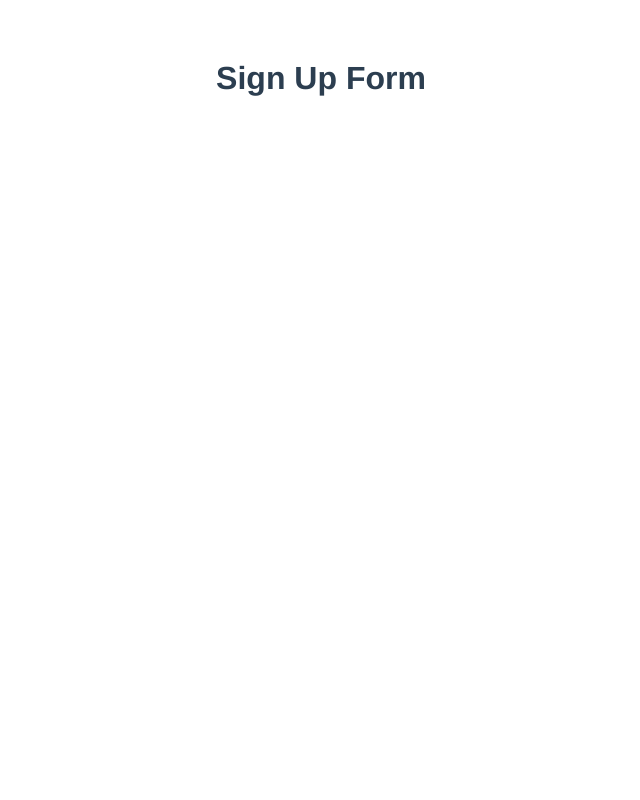
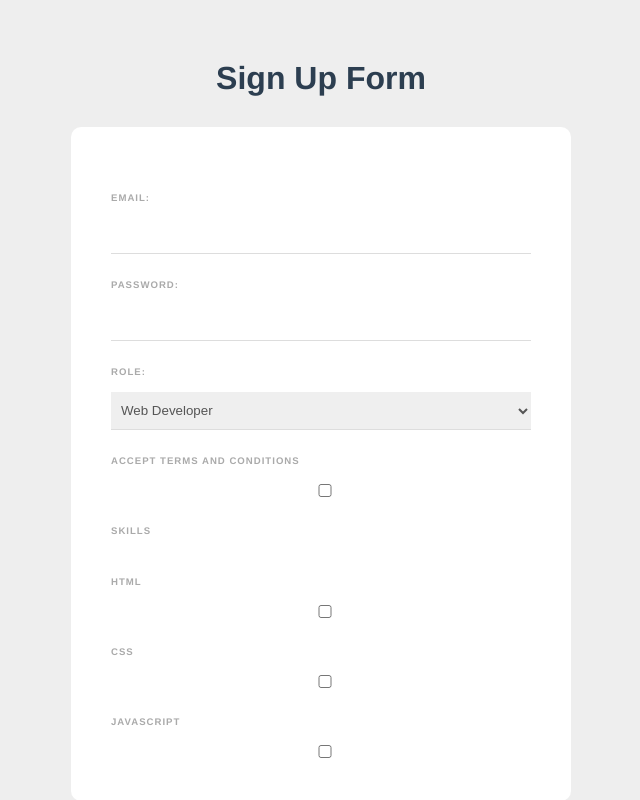
Before and after one commit to PeterOsoo/vue-web-form, a Vue app: page / in a window 1280 px wide. Shown: the top 800 px of the page, without its empty margins (319-959 px from the left). Built offline with nearby package versions, Linux system fonts and the light colour scheme.

Commit message:
add inputs & checkbox

```diff
--- a/src/App.vue
+++ b/src/App.vue
@@ -1,11 +1,15 @@
 <template>
   <h1>Sign Up Form</h1>
+  <SignupForm />
 </template>
 
 <script>
+import SignupForm from "./components/SignupForm";
 export default {
   name: "App",
-  components: {},
+  components: {
+    SignupForm,
+  },
 };
 </script>
 
@@ -18,4 +22,8 @@ export default {
   color: #2c3e50;
   margin-top: 60px;
 }
+body {
+  margin: 0;
+  background: #eee;
+}
 </style>
--- /dev/null
+++ b/src/components/SignupForm.vue
@@ -0,0 +1,86 @@
+<template>
+  <form>
+    <label>Email:</label>
+    <input type="email" v-model="email" required />
+
+    <label>Password:</label>
+    <input type="password" v-model="password" required />
+
+    <label>Role:</label>
+    <select v-model="role">
+      <option value="developer">Web Developer</option>
+      <option value="designer">Web Designer</option>
+      <option value="tester">Web Tester</option>
+    </select>
+
+    <div class="terms">
+      <label>Accept terms and conditions</label>
+      <input type="checkbox" v-model="terms" required />
+    </div>
+
+    <label>Skills</label>
+    <div>
+      <label>Html</label>
+      <input type="checkbox" value="html" v-model="skills" />
+    </div>
+    <div>
+      <label>CSS</label>
+      <input type="checkbox" value="css" v-model="skills" />
+    </div>
+    <div>
+      <label>Javascript</label>
+      <input type="checkbox" value="javascript" v-model="skills" />
+    </div>
+  </form>
+
+  <p>Email: {{ email }}</p>
+  <p>Password: {{ password }}</p>
+  <p>Your role: {{ role }}</p>
+  <p>Terms accepted: {{ terms }}</p>
+  <p>Skills: {{ skills }}</p>
+</template>
+
+<script>
+export default {
+  name: "SignupForm",
+  data() {
+    return {
+      email: "",
+      password: "",
+      role: "developer",
+      terms: false,
+      skills: [],
+    };
+  },
+};
+</script>
+
+<style>
+form {
+  max-width: 420px;
+  margin: 30px auto;
+  background: white;
+  text-align: left;
+  padding: 40px;
+  border-radius: 10px;
+}
+label {
+  color: #aaa;
+  display: inline-block;
+  margin: 25px 0 15px;
+  font-size: 0.6em;
+  text-transform: uppercase;
+  letter-spacing: 1px;
+  font-weight: bold;
+}
+input,
+select {
+  display: block;
+  padding: 10px 6px;
+  width: 100%;
+  box-sizing: border-box;
+  border: none;
+  border-bottom: 1px solid #ddd;
+  color: #555;
+}
+</style>
```
